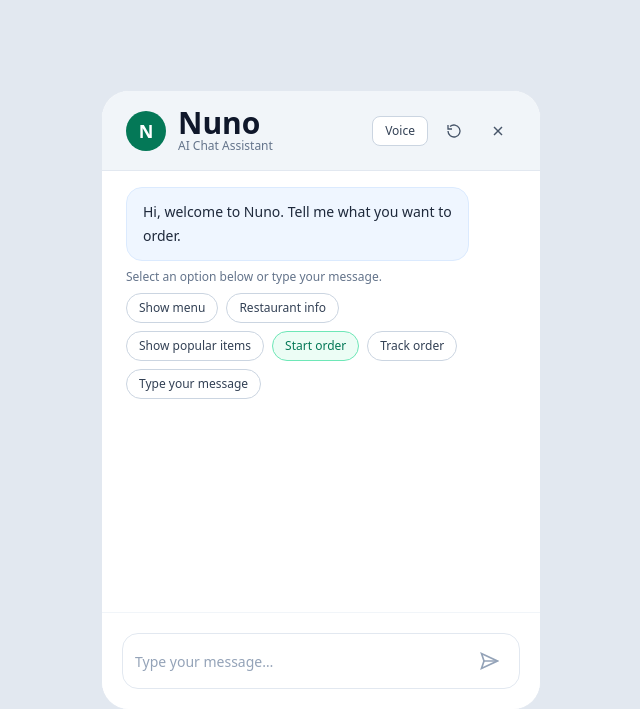
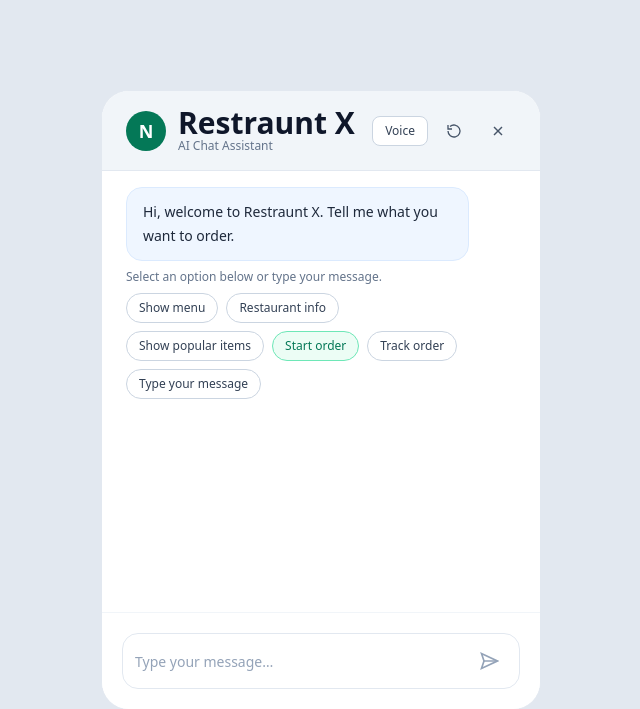
Before and after one commit to SaiSruthisri/Voice-Chat-Agent, a PHP site: page /chat.php in a window 1280 px wide. Shown: the top 709 px of the page, without its empty margins (319-959 px from the left). Run offline with PHP 8.4, Linux system fonts and the light colour scheme; some libraries are stand-ins or nearby versions.

Commit message:
Replace Nuno with Restraunt X in code and README
Agent-Logs-Url: https://github.com/SaiSruthisri/Voice-Chat-Agent/sessions/cc23bdf9-86dd-452d-8343-66b35a65e8bf

Co-authored-by: SaiSruthisri <148372065+SaiSruthisri@users.noreply.github.com>

```diff
--- a/UD-Voice-Agent/frontend/chat.php
+++ b/UD-Voice-Agent/frontend/chat.php
@@ -221,7 +221,7 @@ $assetBaseUrl = isset($_GET['assetBaseUrl']) && is_string($_GET['assetBaseUrl'])
                     '<span class="font-semibold text-lg">N</span>' +
                   '</div>' +
                   '<div>' +
-                    '<div class="font-semibold text-slate-900 text-3xl leading-none">Nuno</div>' +
+                    '<div class="font-semibold text-slate-900 text-3xl leading-none">Restraunt X</div>' +
                     '<div class="text-xs text-slate-500">AI Chat Assistant</div>' +
                   '</div>' +
                 '</div>' +
@@ -373,7 +373,7 @@ $assetBaseUrl = isset($_GET['assetBaseUrl']) && is_string($_GET['assetBaseUrl'])
           if (!latest) {
             state.messages.push({
               role: 'model',
-              content: 'Hi, welcome to Nuno. Tell me what you want to order.',
+              content: 'Hi, welcome to Restraunt X. Tell me what you want to order.',
               state: 'IDLE'
             });
             render();
--- a/UD-Voice-Agent/frontend/voice.php
+++ b/UD-Voice-Agent/frontend/voice.php
@@ -23,7 +23,7 @@ $assetBaseUrl = isset($_GET['assetBaseUrl']) && is_string($_GET['assetBaseUrl'])
             <span class="font-semibold text-lg leading-none">N</span>
           </div>
           <div>
-            <div class="font-semibold text-slate-900 text-3xl leading-none">Nuno</div>
+            <div class="font-semibold text-slate-900 text-3xl leading-none">Restraunt X</div>
             <div class="text-xs text-slate-500">AI Voice Assistant</div>
           </div>
         </div>
```
Also changed, not shown: README.md.
